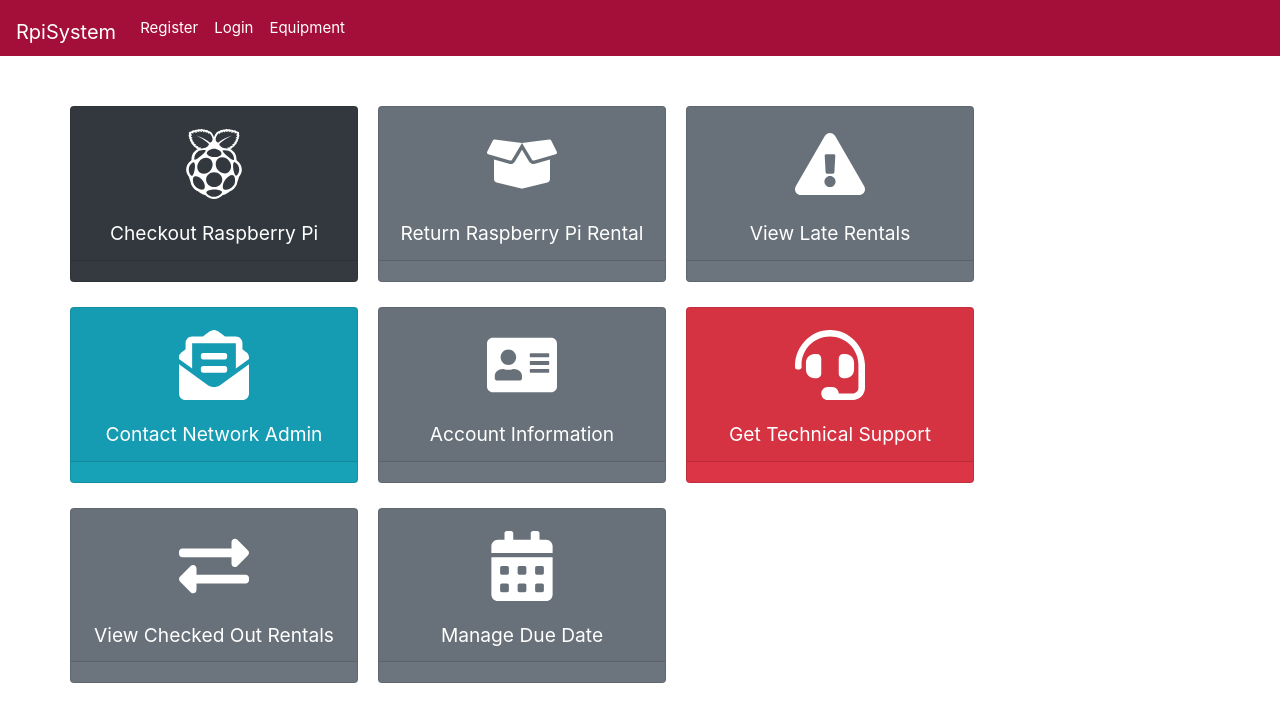
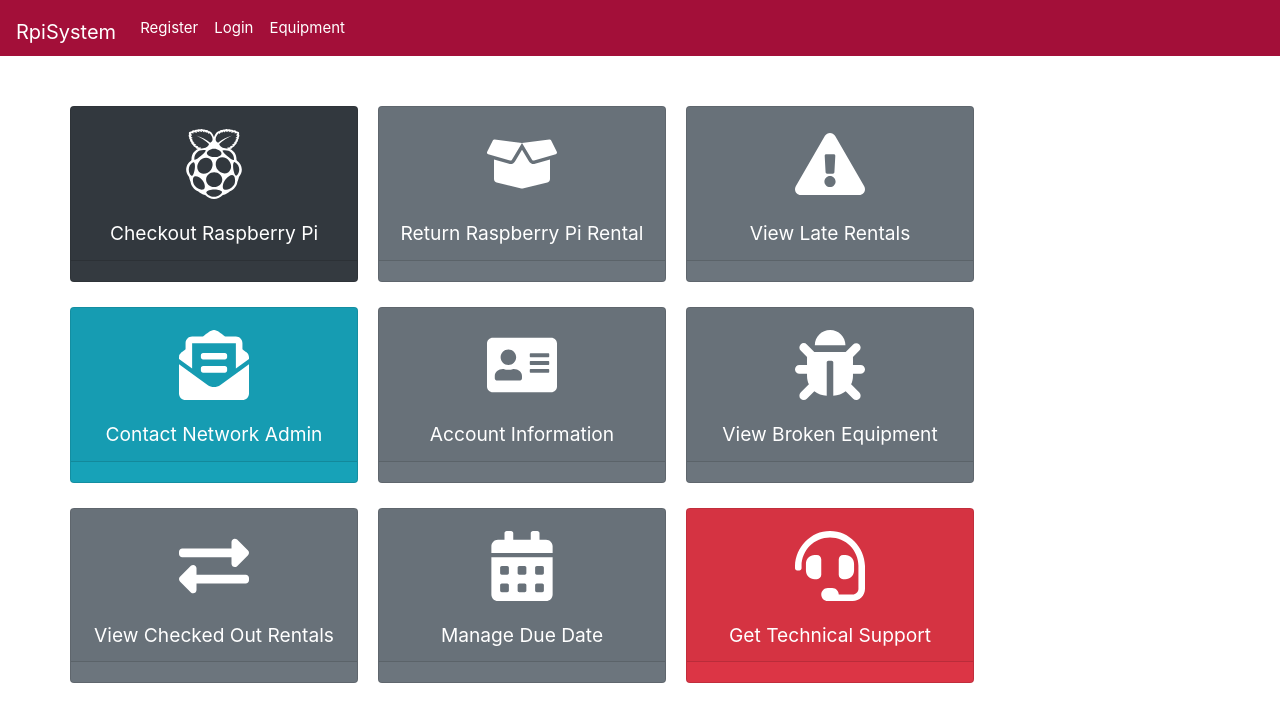
Before and after one commit to g2nimps/Raspberry-Pi-Rental-System, a React (Create React App) app in the folder Assignment 3/rpisystem/app/: page / in a window 1280 px wide. Shown: the top 722 px of the page. Built offline with nearby package versions, Linux system fonts and the light colour scheme.

Commit message:
update App Homepage

```diff
--- a/Assignment 3/rpisystem/app/src/App.js
+++ b/Assignment 3/rpisystem/app/src/App.js
@@ -49,6 +49,7 @@
                         <CardLink type={"secondary"}    link={"#"} title={"Manage Due Date"}                icon=<Icon.FaCalendarAlt/> description={"description"}/>
 
                         <CardLink type={"secondary"}    link={"/equipment/late"} title={"View Late Rentals"}              icon=<Icon.FaExclamationTriangle/> description={"description"}/>
+                        <CardLink type={"secondary"}    link={"/equipment/damaged"} title={"View Broken Equipment"}          icon=<Icon.FaBug/> description={"description"}/>
                         <CardLink type={"danger"}       link={"https://gsutech.service-now.com/sp#request"} title={"Get Technical Support"}          icon=<Icon.FaHeadset/> description={"description"}/>
 
                                  </CardColumns>
--- a/Assignment 3/rpisystem/app/src/Checkout.js
+++ b/Assignment 3/rpisystem/app/src/Checkout.js
@@ -58,6 +58,7 @@
                                 <Form.Control value={kitBarcode} onChange={e => setKitBarcode(e.target.value)} placeholder="Kit Barcode"></Form.Control>
                             </Form.Group>
                         </Form.Row>
+                        <hr/>
                         <Form.Group controlId="formBasicCheckbox">
                             <div className={"disclaimer"}>
                                 <Badge variant="secondary">Disclaimer</Badge>
```
